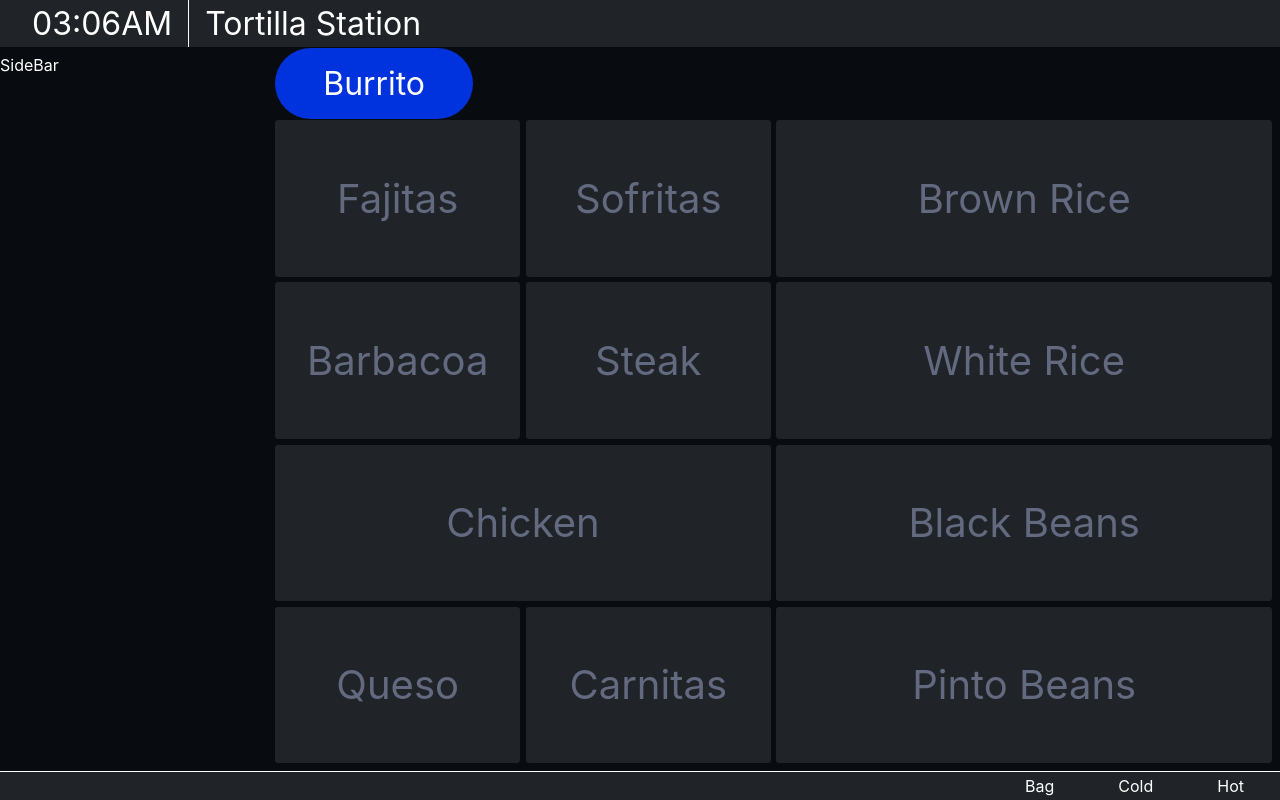
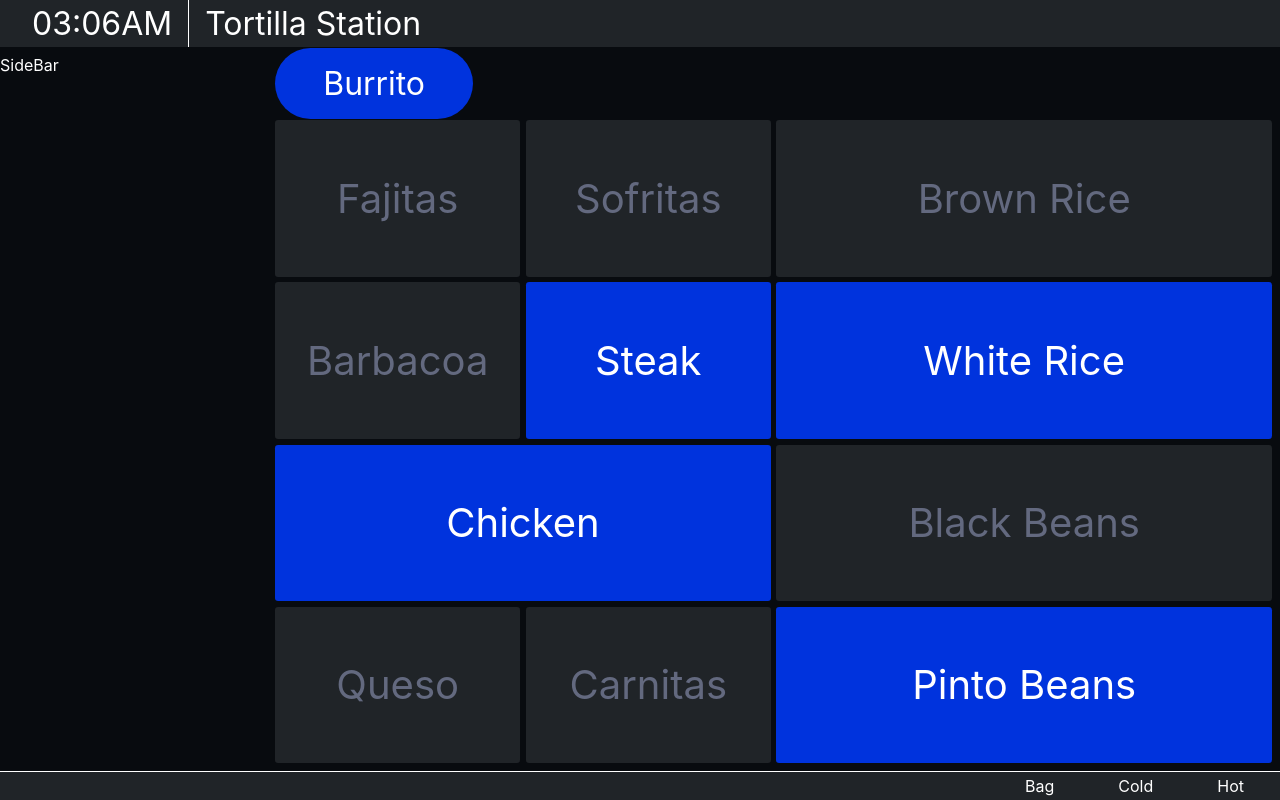
Before and after one commit to IanDab47/react-chipotle-dml, a React (Create React App) app: page / in a window 1280 px wide. Built offline with nearby package versions, Linux system fonts and the light colour scheme.

Commit message:
Display purchased items on menu screen

```diff
--- a/src/Components/menu/Menu.js
+++ b/src/Components/menu/Menu.js
@@ -1,10 +1,13 @@
 // Styles
 import "./styles.css"
 
-export default function Menu({ type, items }) {
+export default function Menu({ type, purchased, items }) {
   const itemList = items.map(item => {
     return (
-      <div key={`food_${item.name}`} className="menu-item" style={{'--row': item.row, '--col': item.col, '--span': item.span}}>
+      <div key={`food_${item.name}`}
+        className={`menu-item ${purchased.includes(item.name) ? 'purchased' : null}`}
+        style={{'--row': item.row, '--col': item.col, '--span': item.span}}
+      >
         <p>{item.name}</p>
       </div>
     )
--- a/src/Components/menu/styles.css
+++ b/src/Components/menu/styles.css
@@ -19,3 +19,8 @@
   color: var(--fnt-dsb);
   border-radius: .2rem;
 }
+
+.purchased {
+  background: var(--act);
+  color: var(--fnt-main);
+}
--- a/src/Screens/Cold.js
+++ b/src/Screens/Cold.js
@@ -26,7 +26,7 @@ export default function Cold() {
 
       <ItemType item={'Burrito'} />
 
-      <Menu type={'cold'} purchased={[]} items={cold}/>
+      <Menu type={'cold'} purchased={['Mild Tomato', 'Medium Green', 'Sour Cream', 'Cheese']} items={cold}/>
     </main>
   )
 }
--- a/src/Screens/Hot.js
+++ b/src/Screens/Hot.js
@@ -27,7 +27,7 @@ export default function Hot() {
 
       <ItemType item={'Burrito'} />
 
-      <Menu type={'hot'} purchased={[]} items={hot}/>
+      <Menu type={'hot'} purchased={['White Rice', 'Pinto Beans', 'Steak', 'Chicken']} items={hot}/>
     </main>
   )
 }
```
